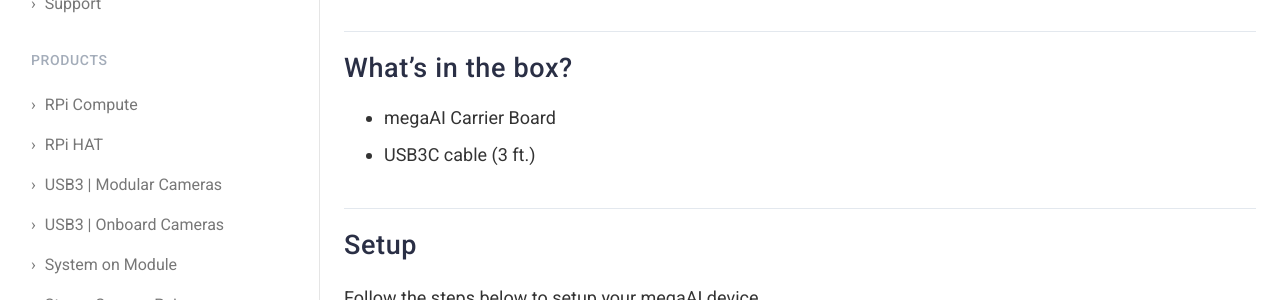
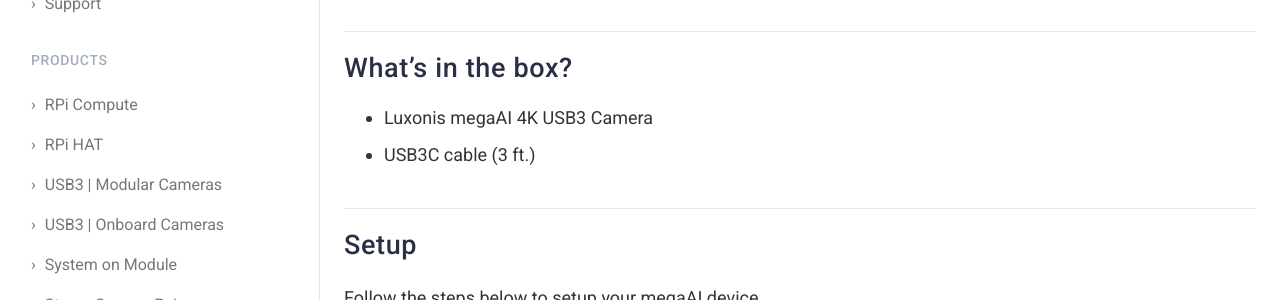
Before and after one commit to luxonis/depthai-docs-website, a Jekyll site: the page built from _products/bw1093.md, in a window 1280 px wide and 900 px high, scrolled down 819 px. Shown: the part 224-524 px from the top of the window. Built offline with Jekyll 4.4.1, drawn with Linux system fonts in a browser that asks for light colours; nearby versions of some CDN libraries; some of the changed text lies outside the part shown.

Commit message:
Update bw1093.md

```diff
--- a/_products/bw1093.md
+++ b/_products/bw1093.md
@@ -1,6 +1,6 @@
 ---
 layout: default
-title: megaAI
+title: megaAI 4K USB3 Camera
 toc_title: megaAI | Tiny but Mighty
 screenshot: /images/products/bw1093q-small.png
 description: megaAI is a tiny USB3 4K AI camera featuring 4K/30 h.265 encoding and powerful hardware accelerated ML/CV.
@@ -31,7 +31,7 @@
 {: #in_box}
 ## What's in the box?
 
-* {{page.title}} Carrier Board
+* Luxonis {{page.title}}
 * USB3C cable (3 ft.)
 
 ## Setup
@@ -42,6 +42,6 @@
 
 <h3 class="step js-toc-ignore"><span></span> Install the Python DepthAI API</h3>
 
-[See our instructions](/api#install).
+[See our instructions](/api#python_version).
 
 <h3 class="step js-toc-ignore"><span></span> Download and run DepthAI Python examples</h3>
```
